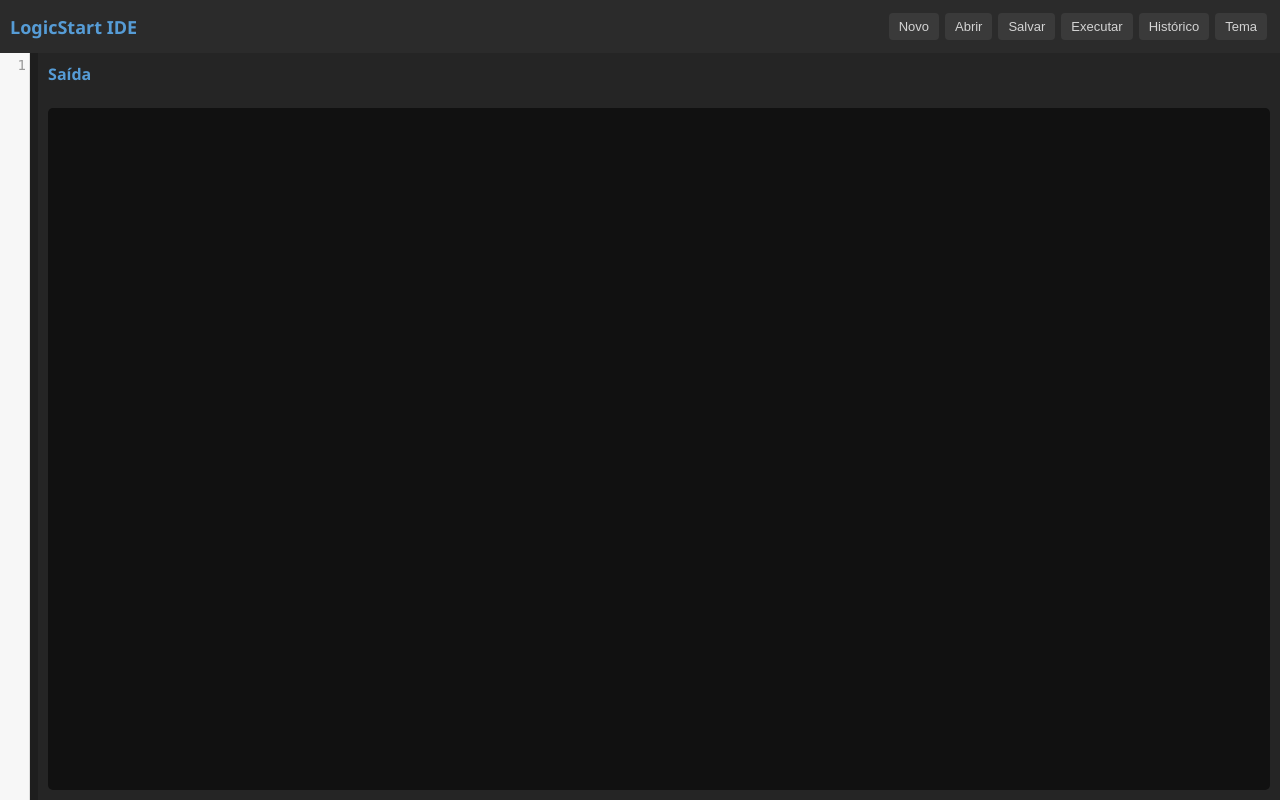
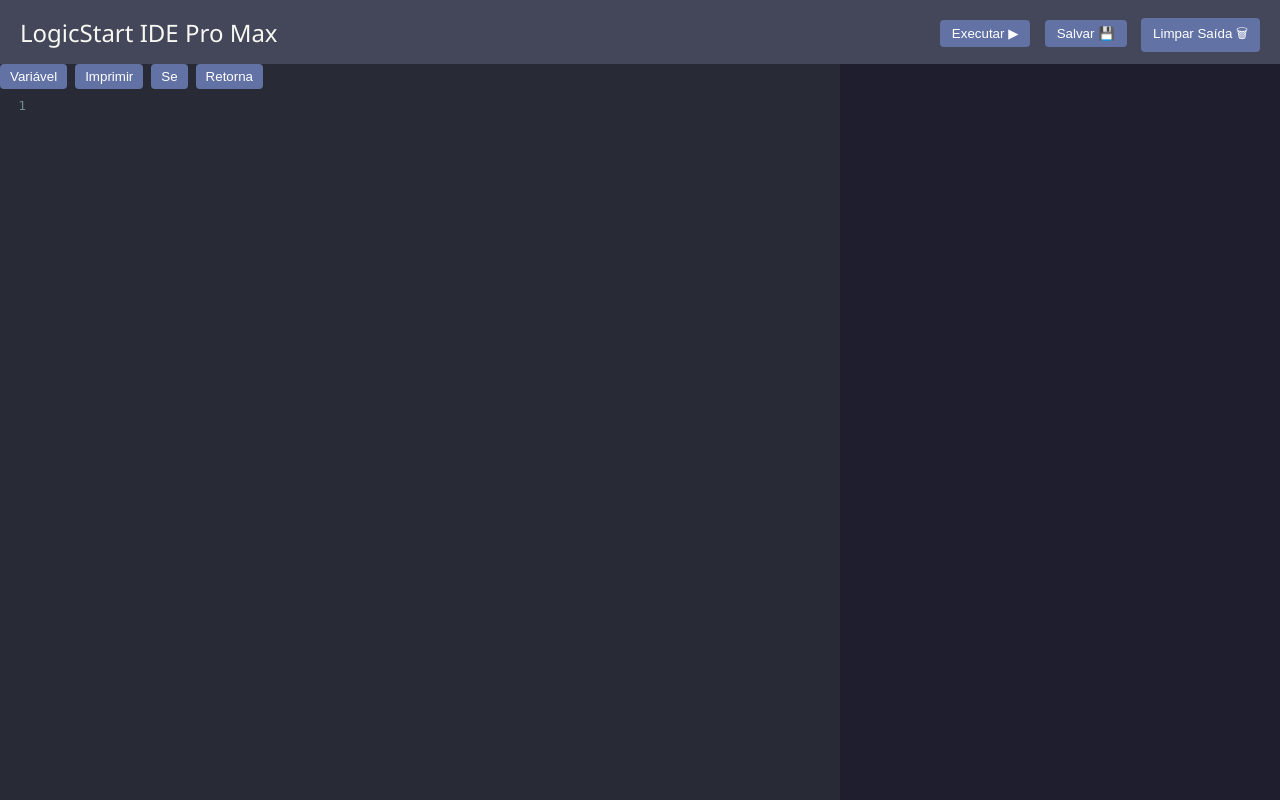
Before and after one commit to DashMasterX/logicstart, a Flask app: page /ide in a window 1280 px wide. Run offline with Flask 3, Linux system fonts and the light colour scheme; the visitor is signed in with stand-in values (Sample User, id 1).

Commit message:
Update ide.html

```diff
--- a/templates/ide.html
+++ b/templates/ide.html
@@ -3,219 +3,172 @@
 <head>
 <meta charset="UTF-8">
 <meta name="viewport" content="width=device-width, initial-scale=1.0">
-<title>LogicStart IDE - Pydroid Style</title>
-
-<!-- CodeMirror CDN -->
-<link rel="stylesheet" href="https://cdnjs.cloudflare.com/ajax/libs/codemirror/5.65.15/codemirror.min.css">
-<script src="https://cdnjs.cloudflare.com/ajax/libs/codemirror/5.65.15/codemirror.min.js"></script>
-<script src="https://cdnjs.cloudflare.com/ajax/libs/codemirror/5.65.15/mode/python/python.min.js"></script>
-
+<title>LogicStart IDE Pro Max</title>
+<link href="https://cdn.jsdelivr.net/npm/codemirror@5.65.14/lib/codemirror.css" rel="stylesheet">
+<link href="https://cdn.jsdelivr.net/npm/codemirror@5.65.14/theme/dracula.css" rel="stylesheet">
 <style>
 body {
     margin: 0;
     font-family: 'Segoe UI', sans-serif;
-    background: #1e1e1e;
-    color: #d4d4d4;
+    background: #282a36;
+    color: #f8f8f2;
+    height: 100vh;
     display: flex;
     flex-direction: column;
-    height: 100vh;
 }
 
 header {
-    background: #2b2b2b;
-    padding: 10px;
+    background: #44475a;
+    padding: 12px 20px;
+    font-size: 1.5em;
     display: flex;
-    flex-wrap: wrap;
     justify-content: space-between;
     align-items: center;
 }
 
-header h1 {
-    font-size: 18px;
-    margin: 0;
-    color: #569CD6;
+header button {
+    background: #6272a4;
+    border: none;
+    color: white;
+    padding: 6px 12px;
+    margin-left: 8px;
+    cursor: pointer;
+    border-radius: 4px;
+    transition: 0.2s;
+}
+
+header button:hover {
+    background: #50577a;
+}
+
+.main-container {
+    flex: 1;
+    display: flex;
+    flex-direction: row;
+    overflow: hidden;
+}
+
+#editor-container {
+    flex: 2;
+    display: flex;
+    flex-direction: column;
+}
+
+#editor {
+    flex: 1;
+    height: 100%;
+}
+
+#output-container {
+    flex: 1;
+    background: #1e1e2f;
+    padding: 10px;
+    overflow-y: auto;
+    font-family: monospace;
+    font-size: 14px;
 }
 
 .menu {
     display: flex;
-    flex-wrap: wrap;
+    gap: 8px;
+    margin-bottom: 5px;
 }
-
 .menu button {
-    background: #3a3a3a;
+    background: #6272a4;
     border: none;
-    color: #d4d4d4;
-    padding: 6px 10px;
-    margin: 3px;
+    color: white;
+    padding: 5px 10px;
     border-radius: 4px;
     cursor: pointer;
-    transition: 0.2s;
-    font-size: 13px;
 }
-
 .menu button:hover {
-    background: #505050;
-}
-
-.container {
-    display: flex;
-    flex: 1;
-    overflow: hidden;
-    flex-direction: row;
-}
-
-#editor {
-    flex: 2;
-    height: 100%;
-}
-
-.CodeMirror {
-    height: 100%;
-    font-family: monospace;
-    font-size: 14px;
-    background: #1e1e1e;
-    color: #d4d4d4;
-}
-
-.cm-keyword { color: #569CD6; }
-.cm-string { color: #D69D85; }
-.cm-comment { color: #6A9955; }
-.cm-number { color: #B5CEA8; }
-.cm-def { color: #DCDCAA; }
-
-.sidebar {
-    flex: 1;
-    background: #252525;
-    padding: 10px;
-    display: flex;
-    flex-direction: column;
-    overflow-y: auto;
-}
-
-.sidebar h2 {
-    margin-top: 0;
-    color: #569CD6;
-    font-size: 16px;
-}
-
-.output {
-    background: #111;
-    color: #d4d4d4;
-    flex: 1;
-    margin-top: 10px;
-    padding: 10px;
-    border-radius: 5px;
-    font-family: monospace;
-    font-size: 13px;
-    white-space: pre-wrap;
-    overflow-y: auto;
-}
-
-/* Responsividade celular */
-@media(max-width: 768px){
-    .container {
-        flex-direction: column;
-    }
-    #editor {
-        flex: none;
-        height: 50vh;
-    }
-    .sidebar {
-        flex: none;
-        height: 50vh;
-    }
-    .menu button {
-        font-size: 12px;
-        padding: 5px 8px;
-    }
+    background: #50577a;
 }
 </style>
 </head>
 <body>
 
 <header>
-    <h1>LogicStart IDE</h1>
-    <div class="menu">
-        <button onclick="novo()">Novo</button>
-        <button onclick="abrir()">Abrir</button>
-        <button onclick="salvar()">Salvar</button>
-        <button onclick="executar()">Executar</button>
-        <button onclick="mostrarHistorico()">Histórico</button>
-        <button onclick="toggleTema()">Tema</button>
+    <div>LogicStart IDE Pro Max</div>
+    <div>
+        <button onclick="executarCodigo()">Executar ▶</button>
+        <button onclick="salvarCodigo()">Salvar 💾</button>
+        <button onclick="limparSaida()">Limpar Saída 🗑</button>
     </div>
 </header>
 
-<div class="container">
-    <textarea id="editor"></textarea>
-    <div class="sidebar">
-        <h2>Saída</h2>
-        <div class="output" id="saida"></div>
+<div class="main-container">
+    <div id="editor-container">
+        <div class="menu">
+            <button onclick="inserirComando('variavel x = 0')">Variável</button>
+            <button onclick="inserirComando('imprimir()')">Imprimir</button>
+            <button onclick="inserirComando('se x > 0:')">Se</button>
+            <button onclick="inserirComando('retorna')">Retorna</button>
+        </div>
+        <textarea id="editor"></textarea>
     </div>
+    <div id="output-container"></div>
 </div>
 
+<script src="https://cdn.jsdelivr.net/npm/codemirror@5.65.14/lib/codemirror.js"></script>
+<script src="https://cdn.jsdelivr.net/npm/codemirror@5.65.14/mode/python/python.js"></script>
 <script>
 let editor = CodeMirror.fromTextArea(document.getElementById("editor"), {
-    mode: "python",
+    mode: {name: "python", version: 3, singleLineStringErrors: false},
+    theme: "dracula",
     lineNumbers: true,
-    theme: "default",
     indentUnit: 4,
     tabSize: 4,
-    indentWithTabs: true,
+    lineWrapping: true,
 });
 
-function novo() {
-    if(confirm("Deseja limpar o editor?")) editor.setValue("");
+function inserirComando(texto) {
+    let doc = editor.getDoc();
+    let cursor = doc.getCursor();
+    doc.replaceRange(texto, cursor);
+    editor.focus();
 }
 
-function abrir() {
-    alert("Função Abrir: implemente upload de arquivos .py aqui.");
+function executarCodigo() {
+    let codigo = editor.getValue();
+    let output = document.getElementById("output-container");
+    output.innerHTML += "<div style='color:#50fa7b'>> Executando...</div>";
+
+    fetch("/run", {
+        method: "POST",
+        headers: {"Content-Type": "application/json"},
+        body: JSON.stringify({code: codigo})
+    })
+    .then(res => res.json())
+    .then(data => {
+        if(data.success){
+            output.innerHTML += "<div>" + data.result.replace(/\n/g,"<br>") + "</div>";
+        } else {
+            output.innerHTML += "<div style='color:#ff5555'>Erro: " + data.error + "</div>";
+        }
+        output.scrollTop = output.scrollHeight;
+    })
+    .catch(err => {
+        output.innerHTML += "<div style='color:#ff5555'>Erro conexão servidor</div>";
+        output.scrollTop = output.scrollHeight;
+    });
 }
 
-function salvar() {
-    const codigo = editor.getValue();
+function salvarCodigo() {
+    let codigo = editor.getValue();
     fetch("/save", {
         method: "POST",
         headers: {"Content-Type": "application/json"},
         body: JSON.stringify({code: codigo})
-    }).then(res=>res.json())
-    .then(data=>{
+    })
+    .then(res => res.json())
+    .then(data => {
         alert(data.success ? "Código salvo!" : data.error);
     });
 }
 
-function executar() {
-    const codigo = editor.getValue();
-    fetch("/run", {
-        method: "POST",
-        headers: {"Content-Type": "application/json"},
-        body: JSON.stringify({code: codigo})
-    }).then(res=>res.json())
-    .then(data=>{
-        document.getElementById("saida").textContent = data.success ? data.result : data.error;
-    });
-}
-
-function mostrarHistorico() {
-    fetch("/history").then(res=>res.json())
-    .then(data=>{
-        let out = data.map(d => d.codigo).join("\n\n---\n\n");
-        document.getElementById("saida").textContent = out || "Sem histórico";
-    });
-}
-
-function toggleTema() {
-    const body = document.body;
-    if(body.style.background === "rgb(30, 30, 30)") {
-        body.style.background = "#f5f5f5";
-        editor.getWrapperElement().style.background = "#fff";
-        editor.getWrapperElement().style.color = "#000";
-        editor.setOption("theme", "default");
-    } else {
-        body.style.background = "#1e1e1e";
-        editor.getWrapperElement().style.background = "#1e1e1e";
-        editor.getWrapperElement().style.color = "#d4d4d4";
-        editor.setOption("theme", "default");
-    }
+function limparSaida() {
+    document.getElementById("output-container").innerHTML = "";
 }
 </script>
 
```
